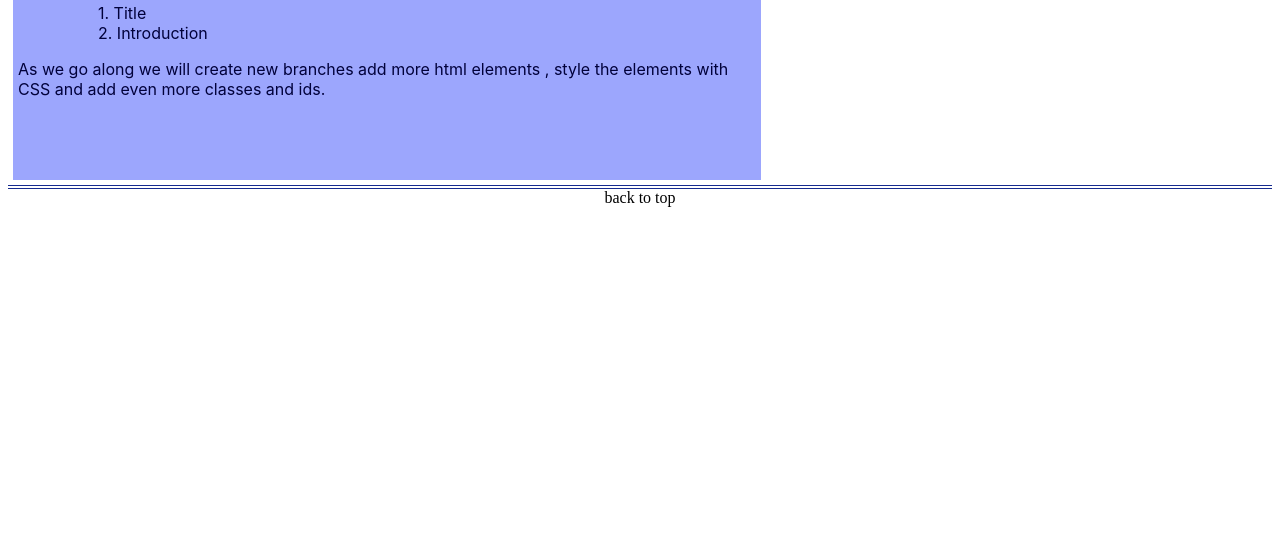
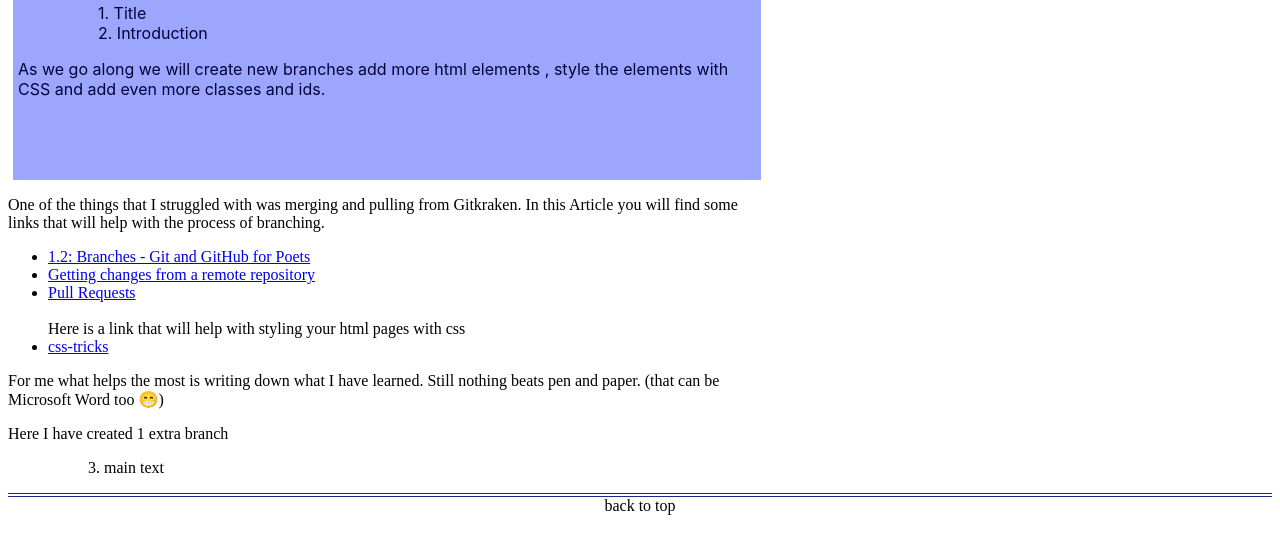
Before and after one commit to gelilaa/html-branching, a plain HTML site: page index.html in a window 1280 px wide. Shown: the part 243-796 px from the top of the page. Drawn offline with Linux system fonts and the light colour scheme.

Commit message:
add article

```diff
--- a/index.html
+++ b/index.html
@@ -44,7 +44,32 @@
      <br>
 
        </section>
-    <article> </article>
+    <article> <p>One of the things that I struggled with was merging and pulling from Gitkraken.
+      In this Article you will find some links that will help with the process of branching.</p>
+      <ul>
+     <li> <a href="https://www.youtube.com/watch?v=oPpnCh7InLY&list=PLRqwX-V7Uu6ZF9C0YMKuns9sLDzK6zoiV&index=2">
+        1.2: Branches - Git and GitHub for Poets</a></li>
+     <li> <a href="https://help.github.com/en/github/using-git/getting-changes-from-a-remote-repository">
+        Getting changes from a remote repository</a></li>
+        <li><a href="https://support.gitkraken.com/working-with-repositories/pull-requests/">Pull Requests</a></li>
+       <br>
+        Here is a link that will help with styling your html pages with css
+        <br>
+        <li><a href="https://css-tricks.com/">css-tricks</a></li>
+      </ul>
+      <p>For me what helps the most is writing down what I have learned. Still nothing beats pen and paper.
+        (that can be Microsoft Word too &#x1F601;)</p>
+
+      Here I have created 1 extra branch
+      <ul>
+        <ol>3. main text</ol>
+
+      </ul>
+
+
+
+
+       </article>
    </main>
 
    <div class="sidebar">
```
